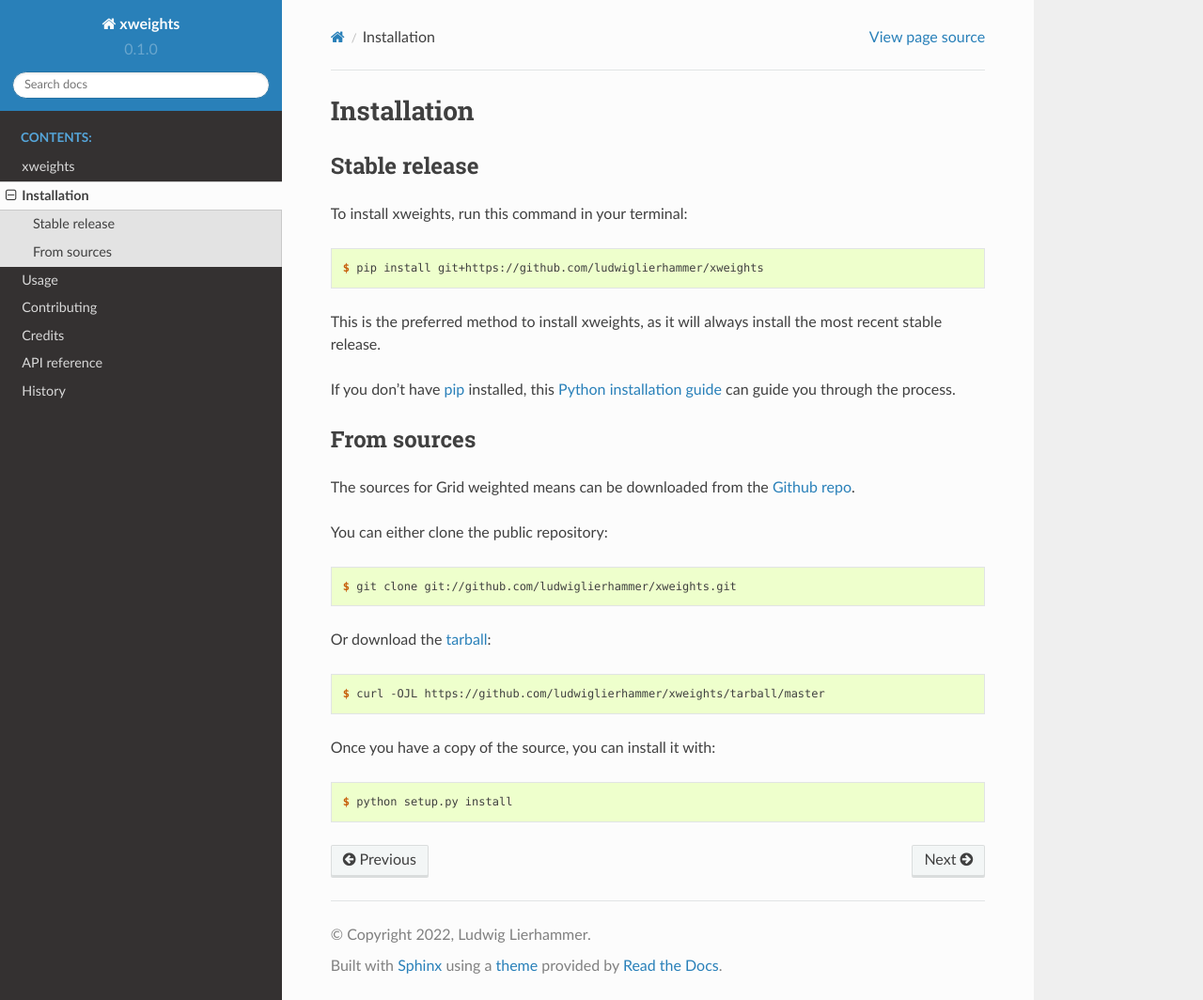
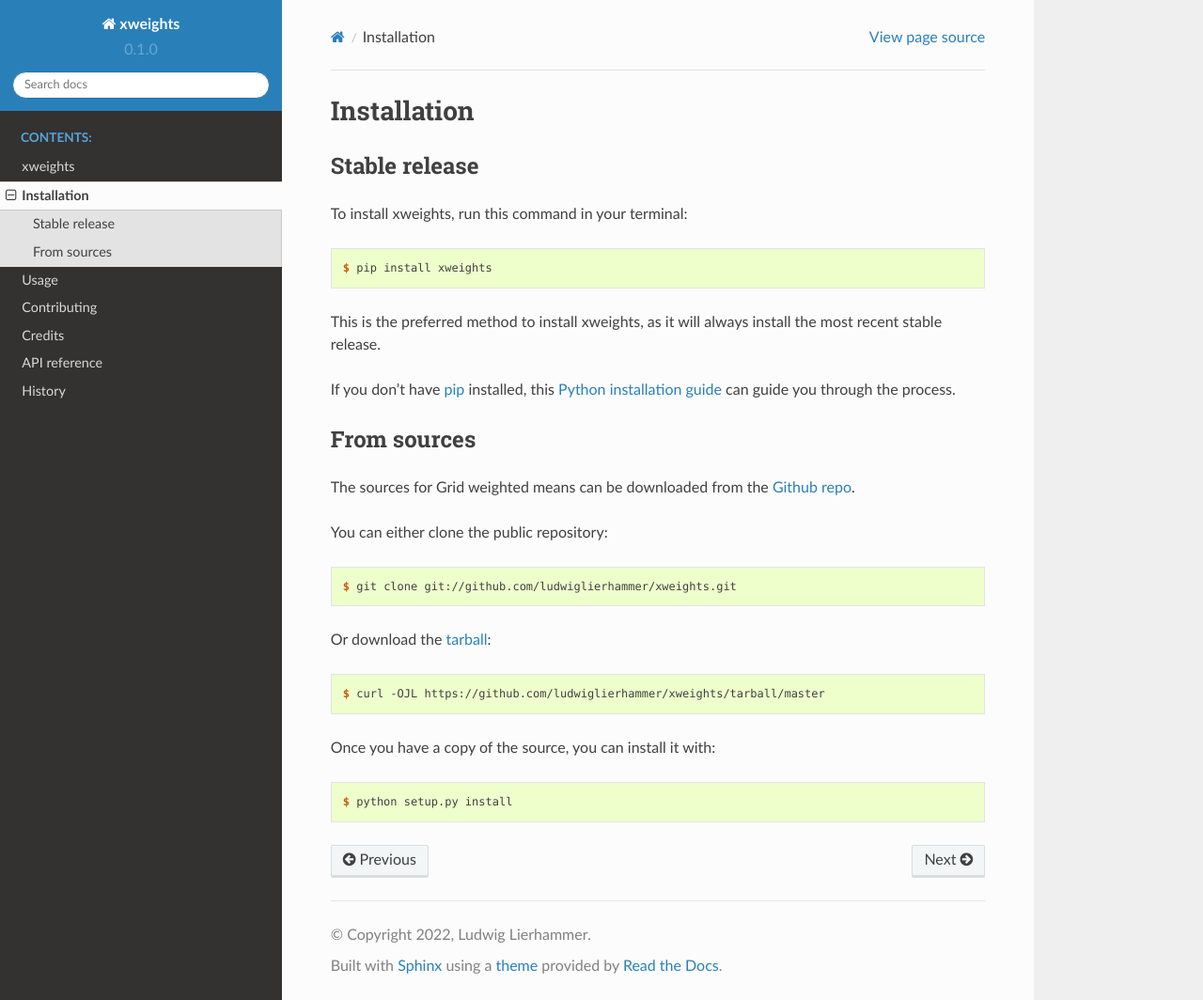
Before and after one commit to climate-service-center/xweights, a Sphinx documentation site: the page built from docs/installation.rst, in a window 1280 px wide and 1064 px high. Shown: the whole window at 94% size. Built offline with Sphinx 7.4.7 and the Read the Docs theme 2.0.0, drawn with Linux system fonts in a browser that asks for light colours; pages that are not in the unit, such as notebooks, are missing from menus.

Commit message:
Update installation.rst

```diff
--- a/docs/installation.rst
+++ b/docs/installation.rst
@@ -12,7 +12,7 @@
 
 .. code-block:: console
 
-    $ pip install git+https://github.com/ludwiglierhammer/xweights
+    $ pip install xweights
 
 This is the preferred method to install xweights, as it will always install the most recent stable release.
 
```
